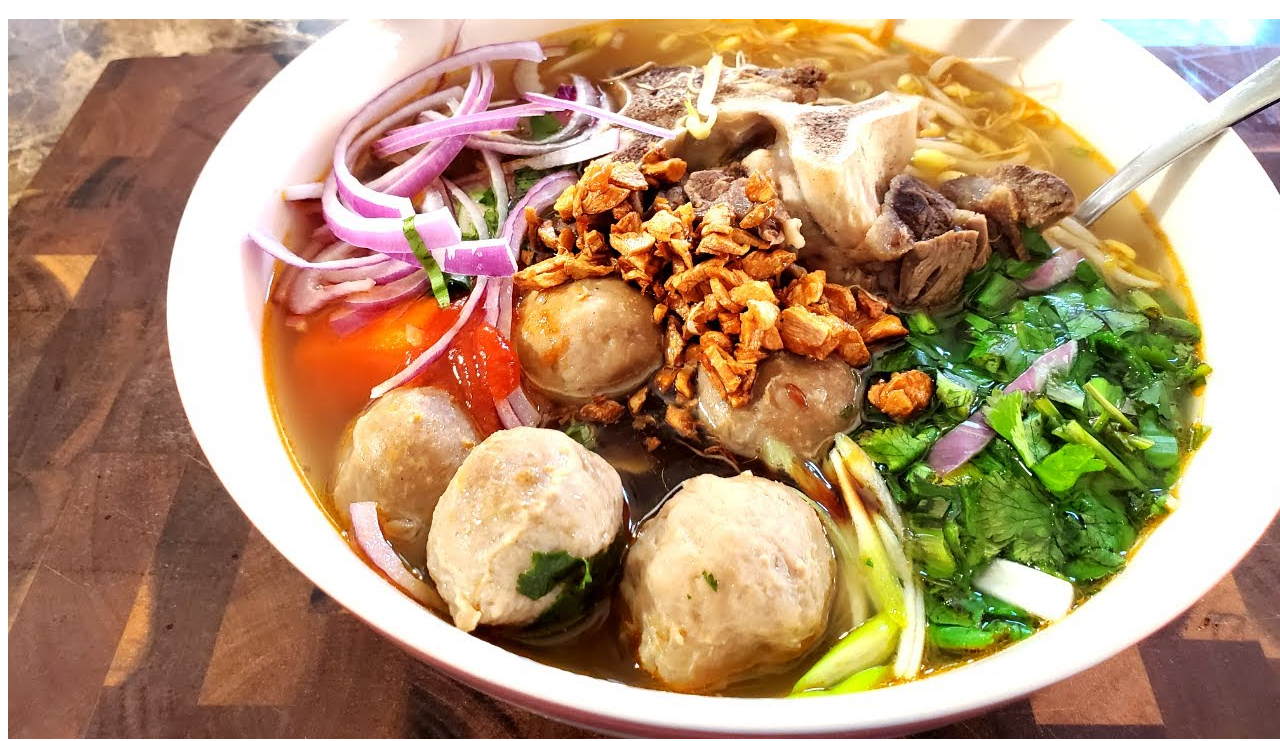
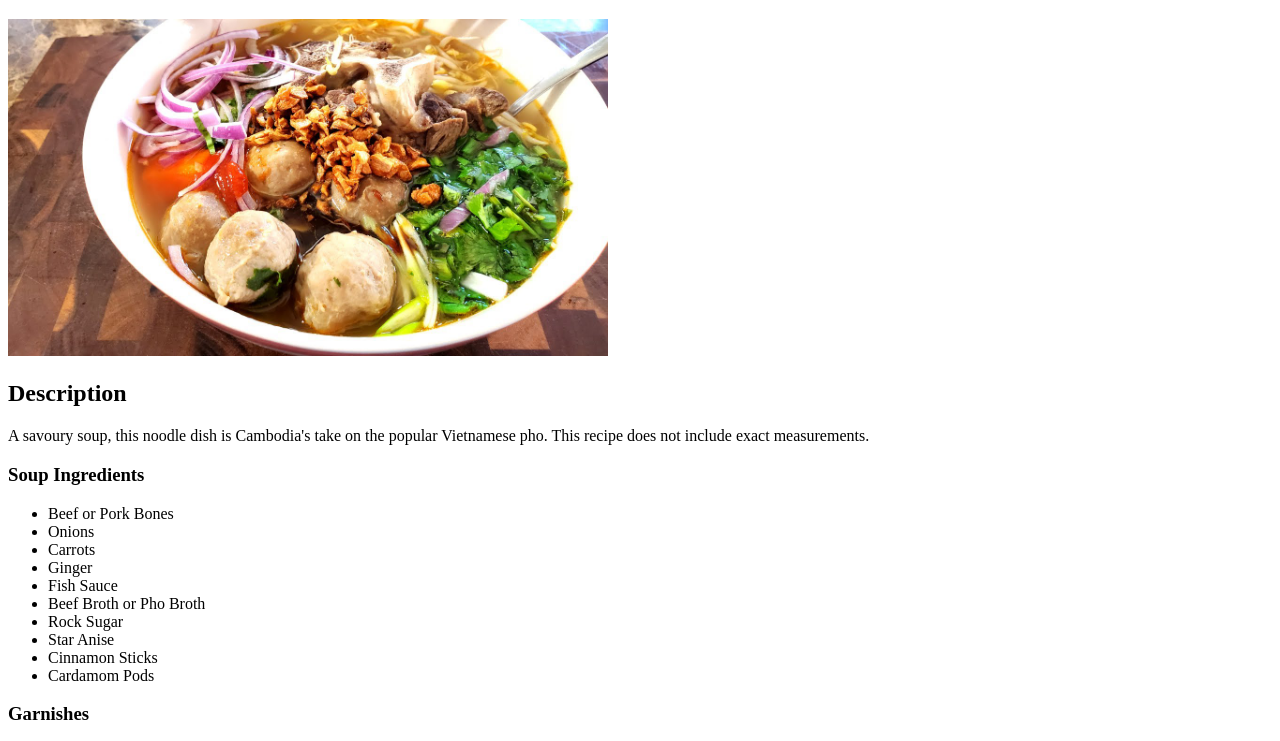
Before and after one commit to Hellslayer1212/odin-recipes, a plain HTML site: page recipes/kathew.html in a window 1280 px wide. Shown: the part 61-802 px from the top of the page. Drawn offline with Linux system fonts and the light colour scheme.

Commit message:
resized kathew picture

```diff
--- a/recipes/kathew.html
+++ b/recipes/kathew.html
@@ -7,7 +7,7 @@
 
     <body>
         <h1>Kathew Recipe</h1>
-        <img src="./images/kathew.jpg"alt="Yummy Kathew">
+        <img src="./images/kathew.jpg"alt="Yummy Kathew"width="600">
             <h2>Description</h2>
                 <p>A savoury soup, this noodle dish is Cambodia's take on the popular Vietnamese pho. This recipe does not include exact measurements.</p>
 
```
